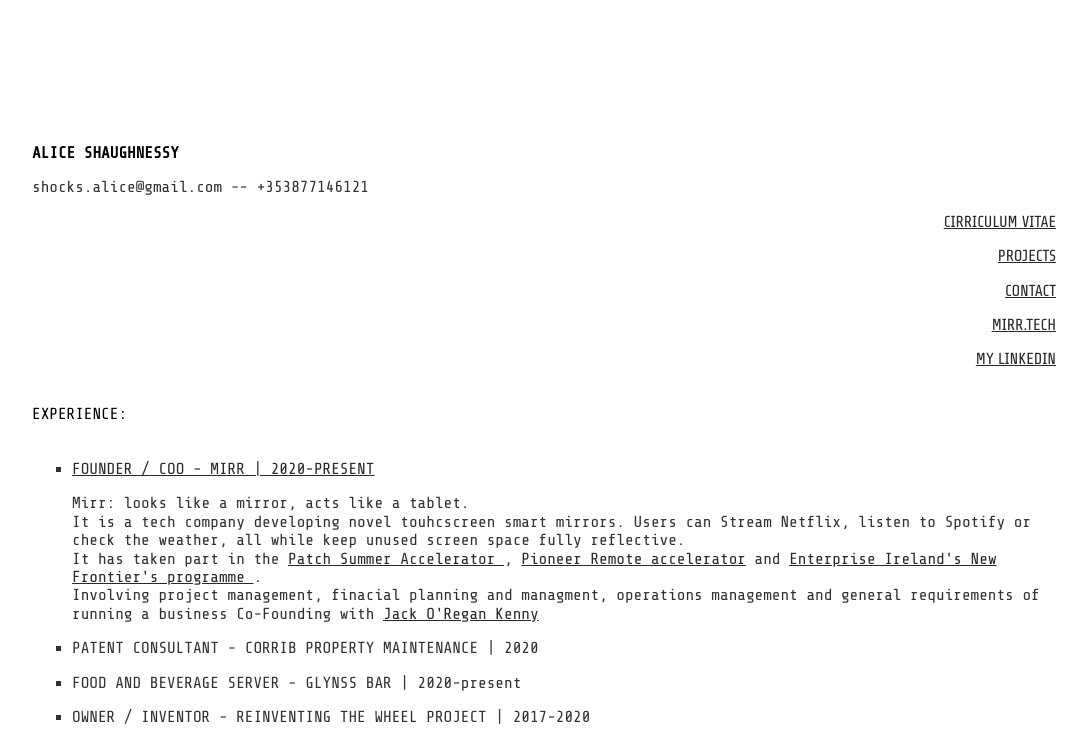
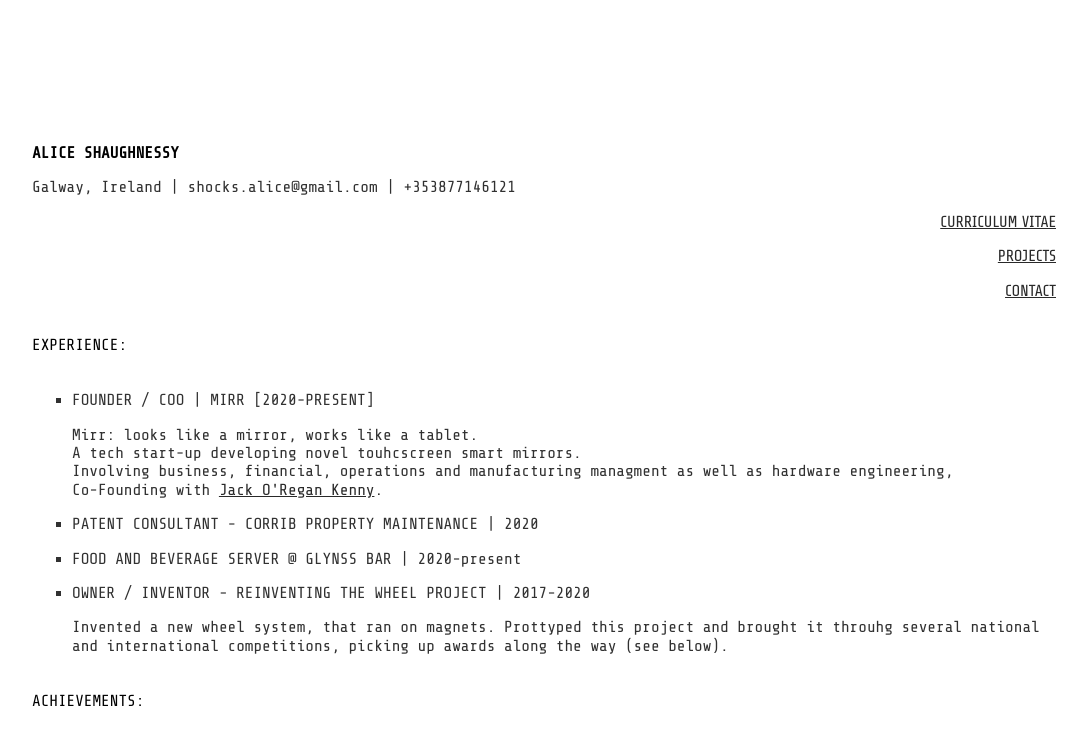
Before and after one commit to aliceshocks/aliceshocks.github.io, a website built with Parcel: page cv.html in a window 1280 px wide. Shown: the top 739 px of the page, without its empty margins (96-1183 px from the left). Built offline with nearby package versions, Linux system fonts and the light colour scheme.

Commit message:
Update cv.html

```diff
--- a/cv.html
+++ b/cv.html
@@ -3,7 +3,7 @@
 
 <head>
     <meta charset="utf-8">
-    <title>Alice Shocks</title>
+    <title>Alice Shaughnessy</title>
     <meta name="description" content="">
     <meta name="viewport" content="width=device-width, initial-scale=1">
 
@@ -20,44 +20,33 @@
     <link rel="stylesheet" href="css/normalize.css">
     <link rel="stylesheet" href="css/main.css">
 
-    <meta name="theme-color" content="#fafafa">
+    <meta name="theme-color" content="#eeeeee">
 </head>
 
 <body>
     <p style="color:black"><b>ALICE SHAUGHNESSY</b></p>
-    <p>shocks.alice@gmail.com -- +353877146121</p>
+    <p>Galway, Ireland | shocks.alice@gmail.com | +353877146121</p>
     <div class="topbar">
         <ul class="topbar">
-            <li><a href="cv.html">CIRRICULUM VITAE</a></li>
+            <li><a href="cv.html">CURRICULUM VITAE</a></li>
         </ul>
         <ul class="topbar">
             <li><a href="projects.html">PROJECTS</a></li>
         </ul>
         <ul class="topbar">
-            <li><a href="mailto:shocks.alice@gmail.com">CONTACT</a></li>
-        </ul>
-        <ul class="topbar">
-            <li>
-                <a href="https://mirr.tech" target="_blank">MIRR.TECH</a>
-            </li>
-        </ul>
-        <ul class="topbar">
-            <li>
-                <a href="https://www.linkedin.com/in/aliceshaughnessy/" target="_blank">MY LINKEDIN</a>
-            </li>
+            <li><a href="contact.html">CONTACT</a></li>
         </ul>
     </div>
 
-
     <p class="header">EXPERIENCE:</p>
     <ul>
-        <li><a href="https://mirr.tech"> FOUNDER / COO - MIRR | 2020-PRESENT</a></li>
-        <p>Mirr: looks like a mirror, acts like a tablet.<br> It is a tech company developing novel touhcscreen smart mirrors. Users can Stream Netflix, listen to Spotify or check the weather, all while keep unused screen space fully reflective.
-            <br>It has taken part in the <a href="http://www.dogpatchlabs.com/patch"> Patch Summer Accelerator </a>, <a href="https://pioneer.app/">Pioneer Remote accelerator</a> and <a href="https://www.enterprise-ireland.com/en/">Enterprise Ireland's </a> <a href="https://www.newfrontiers.ie/"> New Frontier's programme </a>.
-            <br> Involving project management, finacial planning and managment, operations management and general requirements of running a business Co-Founding with <a href="https://jackoregankenny.com" target="_blank">Jack O'Regan Kenny</a> </p>
+        <li> FOUNDER / COO | MIRR [2020-PRESENT]</li>
+        <p>Mirr: looks like a mirror, works like a tablet.<br> A tech start-up developing novel touhcscreen smart mirrors.
+            <br>Involving business, financial, operations and manufacturing managment as well as hardware engineering,
+            <br>Co-Founding with <a href="https://jackoregankenny.com">Jack O'Regan Kenny</a>. </p>
         <li>PATENT CONSULTANT - CORRIB PROPERTY MAINTENANCE | 2020</li>
         <p></p>
-        <li>FOOD AND BEVERAGE SERVER - GLYNSS BAR | 2020-present </li>
+        <li>FOOD AND BEVERAGE SERVER @ GLYNSS BAR | 2020-present </li>
         <p></p>
         <li>OWNER / INVENTOR - REINVENTING THE WHEEL PROJECT | 2017-2020 </li>
         <p> Invented a new wheel system, that ran on magnets. Prottyped this project and brought it throuhg several national and international competitions, picking up awards along the way (see below).</p>
```
